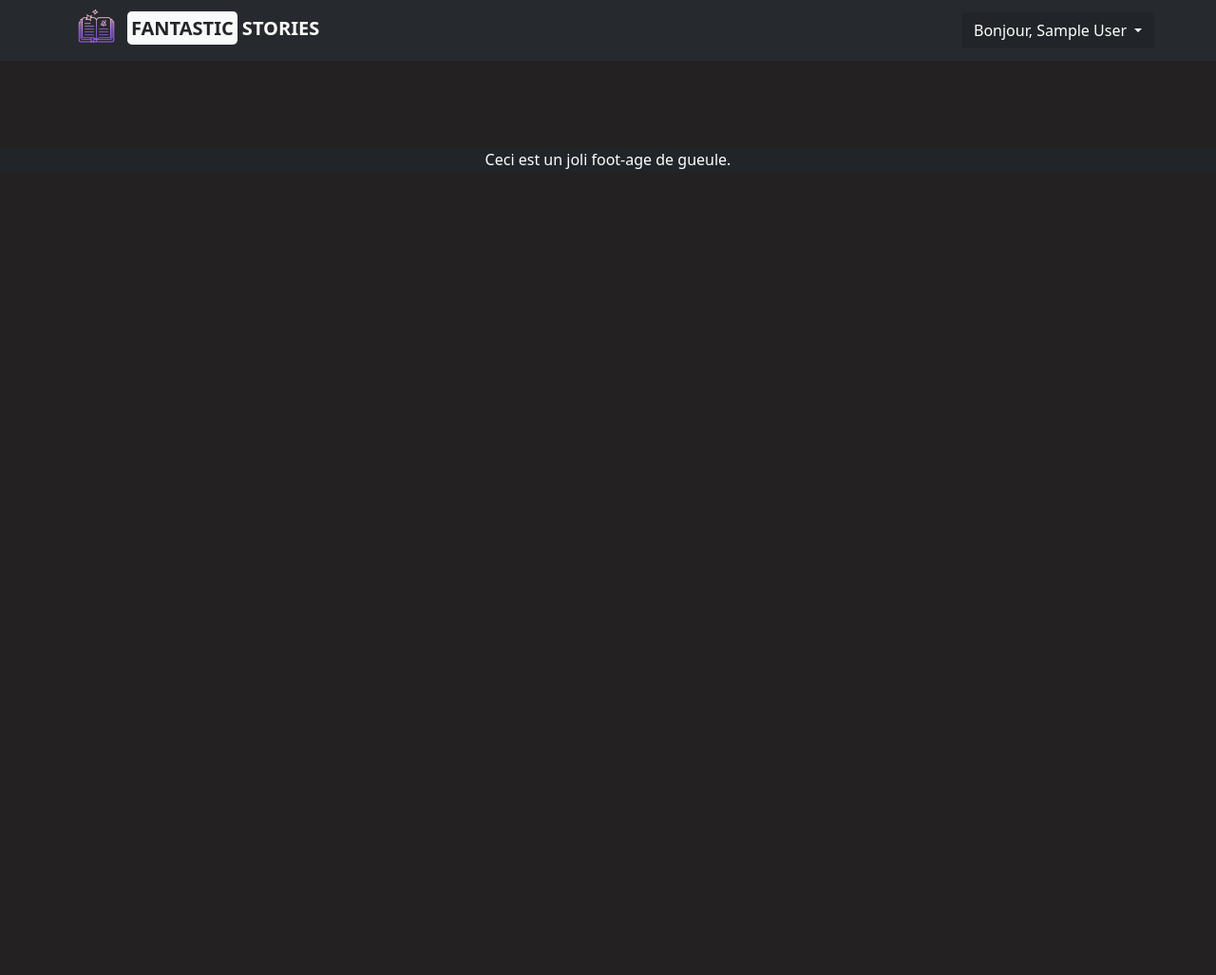
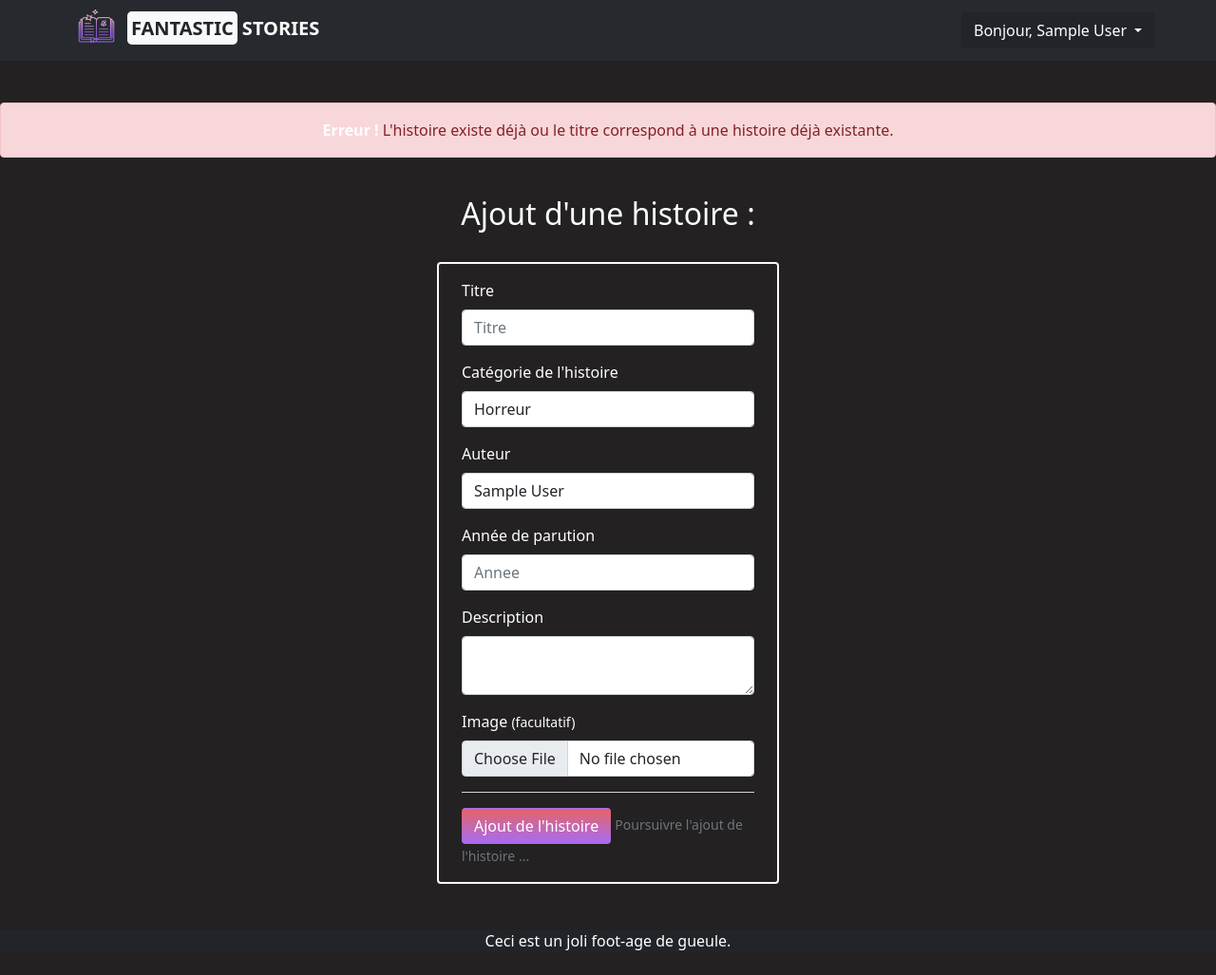
Before and after one commit to tristangclvs/Web.Projet-HistoireInteractive, a PHP site: page /histoire_ajout.php in a window 1280 px wide. Shown: the whole page at 95% size. Before the commit the page ends 178 px from the top, so only its background shows below. Run offline with PHP 8.4, Linux system fonts and the light colour scheme; the visitor is signed in with stand-in values (Sample User, id 1); some libraries are stand-ins or nearby versions.

Commit message:
Changes by User

```diff
--- a/css/style.css
+++ b/css/style.css
@@ -94,3 +94,10 @@ body {
     from  { transform: translateZ(-35vw) rotateY(0); }
     to  { transform: translateZ(-35vw) rotateY(-120deg); }
 }
+
+#button{
+    background: linear-gradient(#e66465, #a86bf2);
+}
+#button:hover{
+    background: linear-gradient(#a86bf2, #e66465);
+}
--- a/histoire_ajout.php
+++ b/histoire_ajout.php
@@ -1,7 +1,58 @@
 <?php include("entete.php") ?>
+<?php
+if (isset($_SESSION["doublon_histoire"])){
+    if ($_SESSION["doublon_histoire"]) { ?>
+        <div class="alert alert-danger text-center"><span style="font-weight: bold">Erreur ! </span>L'histoire existe déjà ou le titre correspond à une histoire déjà existante.</div><br>
+        <?php
+        $_SESSION["doublon_histoire"] = false;
+    }
+}
+?>
+<!-- Si il n'est pas connecté, il ne peut accéder a cette page-->
 
+<div class="text-center"><h2>Ajout d'une histoire :</h2></div>
 
+<br>
+<div class="container mx-auto" id="containerConnexion" style="width:30%;">
+    <fieldset class="border border-light border-2 rounded">
+        <form class="px-4 py-3" method="post" action="scripts/script_ajoutHistoire.php">
+            <div class="mb-3">
+                <label for="FormTitre" class="form-label">Titre</label>
+                <input type="text" name="titre" class="form-control" id="FormTitre" placeholder="Titre" required>
+            </div>
+            <div class="mb-3 form-group">
+                <label for="choixCategories" class="form-label">Catégorie de l'histoire</label>
+                <select name="categorie" id="choixCategories" class="form-control text-dark">
+                    <option value="horreur">Horreur</option>
+                    <option value="romantique">Romantique</option>
+                    <option value="action">Action</option>
+                </select>
+            </div>
+            <div class="mb-3">
+                <label for="TextAuteur" class="form-label">Auteur</label>
+                <input type="text" name="auteur" class="form-control" id="TextAuteur" placeholder="Auteur" value="<?=$_SESSION["nomUtilisateur"]?>">
+            </div>
+            <div class="mb-3">
+                <label for="TextAnnee" class="form-label">Année de parution</label>
+                <input type="number" name="annee" class="form-control" id="TextAnnee" placeholder="Annee"  required>
+            </div>
+            <div class="mb-3">
+                <label for="TextDescription" class="form-label">Description</label>
+                <textarea type="text" name="description" class="form-control" id="TextDescription" required></textarea>
+            </div>
+            <div class="mb-3 ">
+                <label for="TextImage" class="form-label custom-file-label">Image <small>(facultatif)</small></label>
+                <input type="file" name="image" class="form-control custom-file-input" id="TextImage">
+            </div>
 
+            <div class="dropdown-divider bg-light mb-3"></div>
+
+            <button type="submit" class="btn text-white" id="button" aria-describedby="poursuivre">Ajout de l'histoire</button>
+            <small id="poursuivre" class="text-muted text_white" >
+                Poursuivre l'ajout de l'histoire ... </small>
+        </form>
+    </fieldset>
+</div>
 
 
 
```
